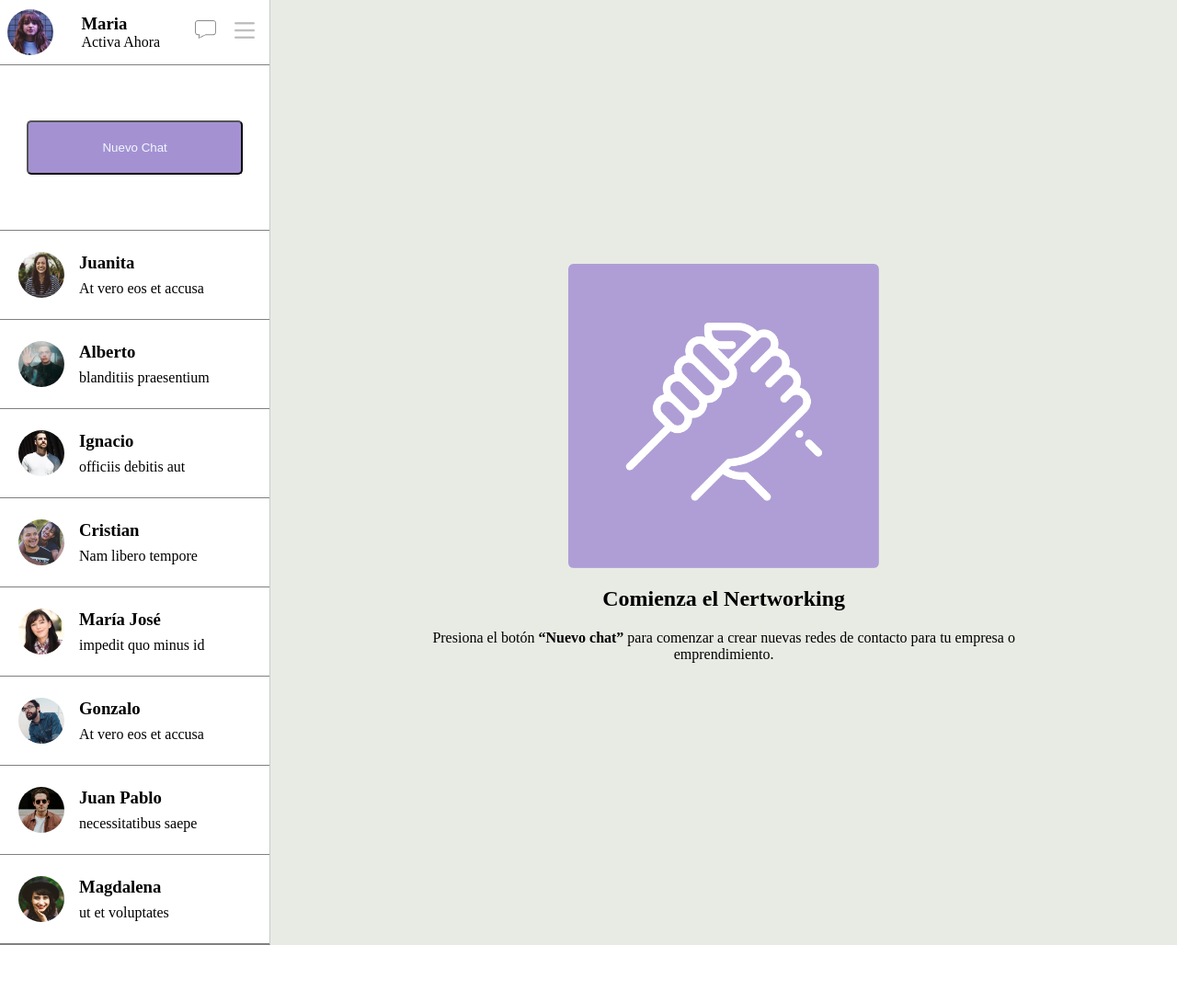
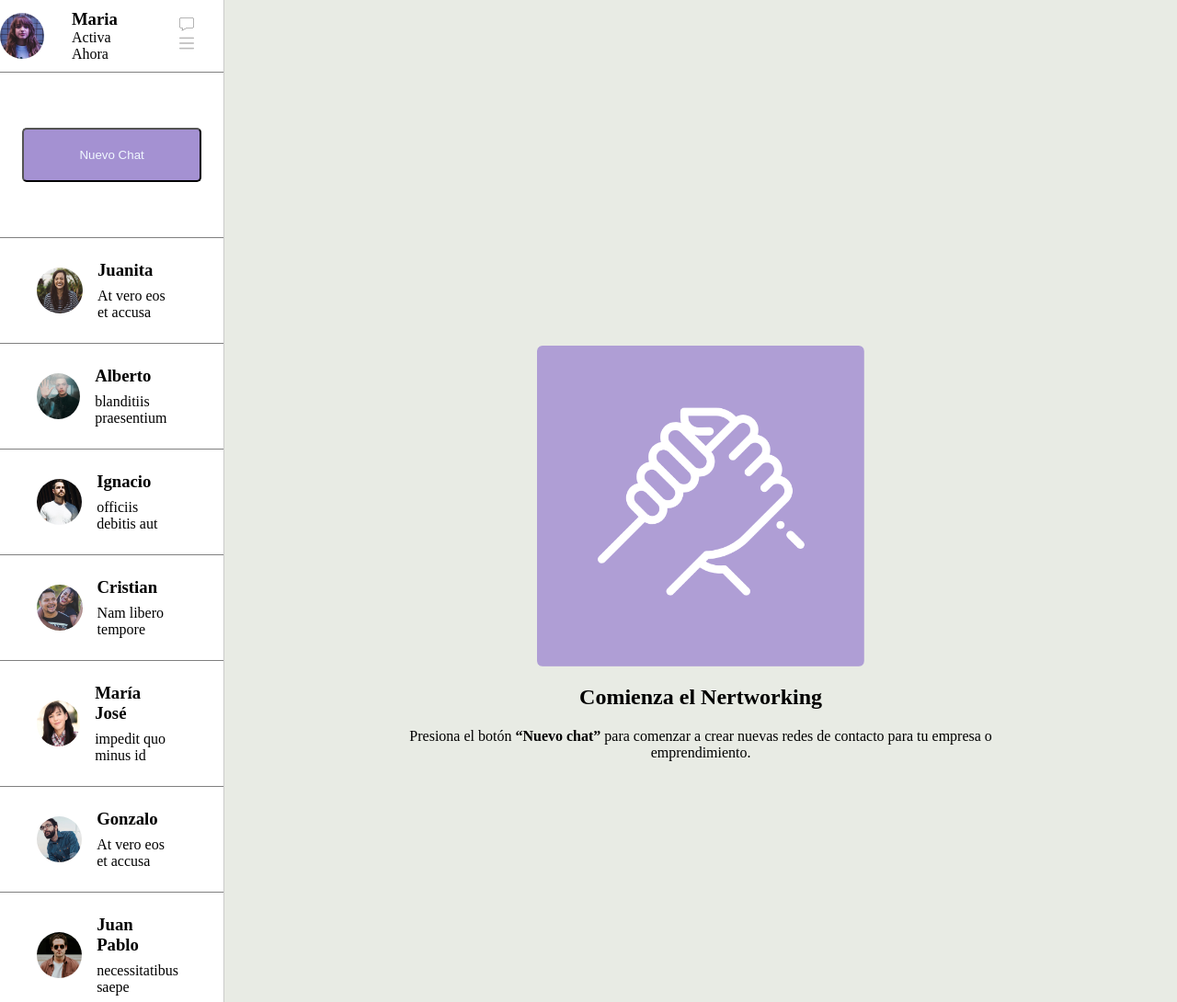
Before and after one commit to Dreamsroses/so-mensajeria, a plain HTML site: page index.html in a window 1280 px wide. Shown: the top 1090 px of the page at 92% size. Before the commit the page ends 1028 px from the top, so only its background shows below. Drawn offline with Linux system fonts and the light colour scheme.

Commit message:
mejoras de css en card principal se agrega gap

```diff
--- a/assets/css/style.css
+++ b/assets/css/style.css
@@ -15,7 +15,7 @@ main {
     align-items: center;
 }
 
-.main_profile_first{
+.main_profile_first {
     display: flex;
     /* flex-direction: row; */
     align-items: center;
@@ -25,7 +25,7 @@ main {
     gap: 30px;
 }
 
-.container_principal{
+.container_principal {
     padding: 0;
     border-bottom: 1px solid gray;
 }
@@ -51,13 +51,13 @@ main {
 
 .container {
     border-bottom: 1px solid gray;
-    padding: 20px;
+    padding: 20px 40px;
 }
 
 .profile_top {
     border-bottom: 1px solid gray;
     border-right: 1px solid rgb(202, 202, 202);
-    width: 38%;
+    width: 30%;
     overflow-y: scroll;
 }
 
@@ -87,11 +87,10 @@ main {
     padding: 4px 0;
 }
 
-
 .conversation_icon,
 .menu_icon {
-    width: 3vw;
-    padding: 0 0.5em;
+    width: 2vw;
+    padding: 0 0.3em;
 }
 
 /* second space */
@@ -119,6 +118,7 @@ main {
 .principal_chat h2 {
     padding: 20px 0 0 0;
 }
+
 .principal_chat p {
     padding: 20px 0;
 }
```
